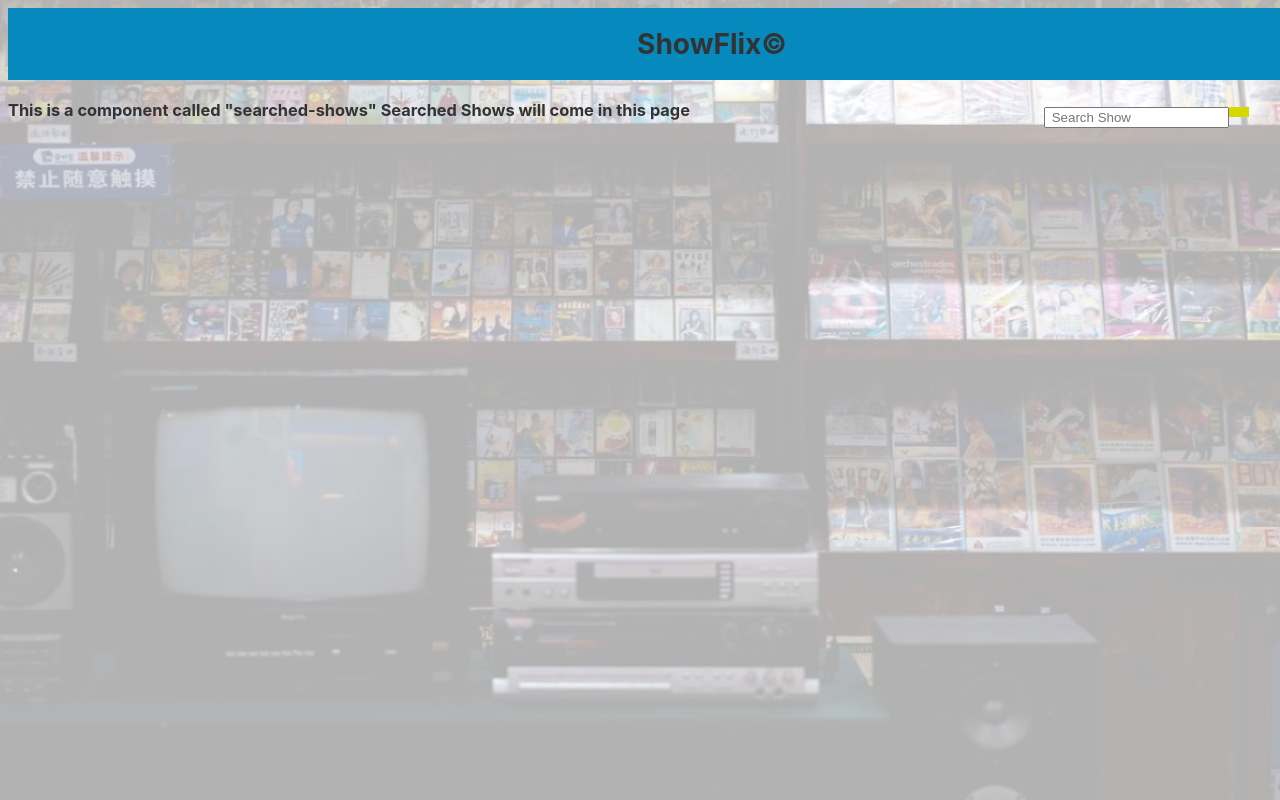
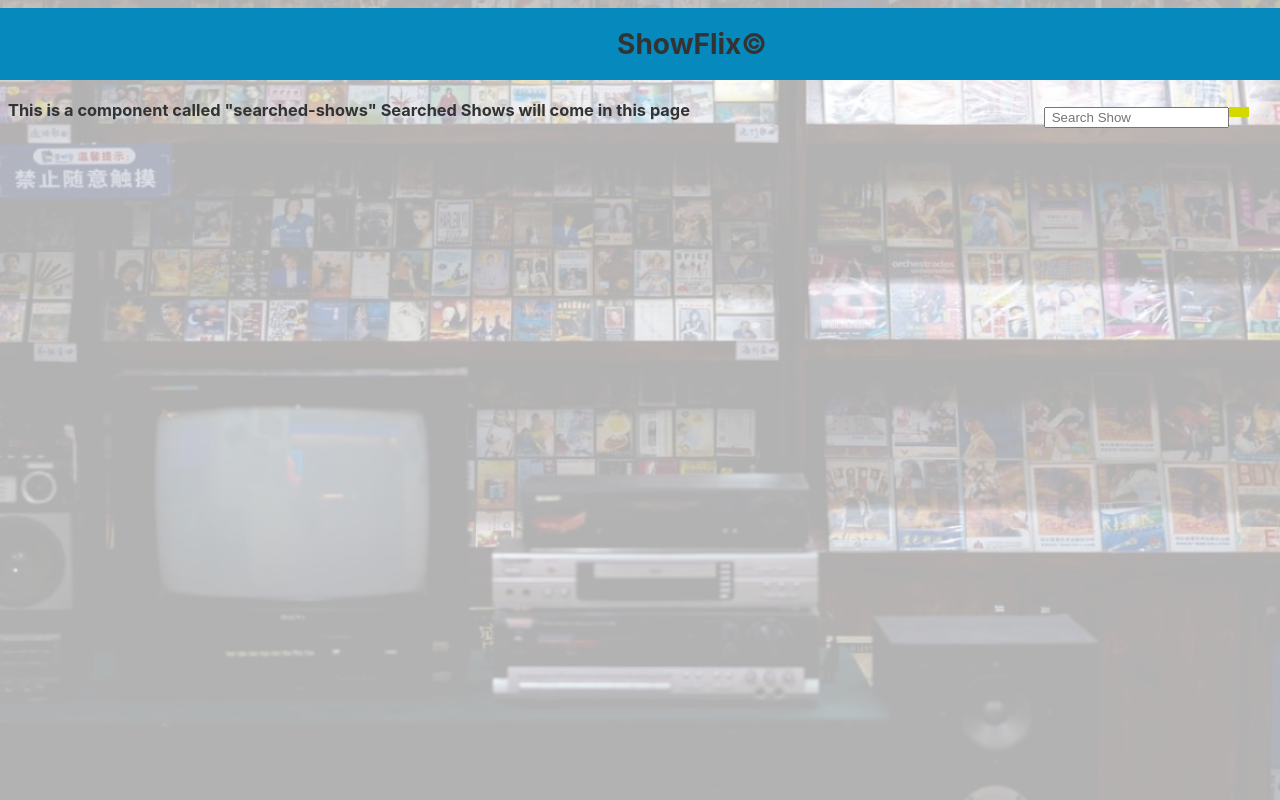
Before and after one commit to mlynn0791/Project-Copy, an Angular app: page / in a window 1280 px wide. Shown: the top 800 px of the page. Built offline with nearby package versions, Linux system fonts and the light colour scheme.

Commit message:
nav bar updates

```diff
--- a/src/app/header/header.component.css
+++ b/src/app/header/header.component.css
@@ -6,6 +6,8 @@
   flex: auto;
   align-items: stretch;
   align-items: baseline;
+  margin-left: -20px;
+  margin-right: -20px;
   margin-bottom: 20px;
-  margin-top: 0;
+  margin-top: 0px;
 }
```
